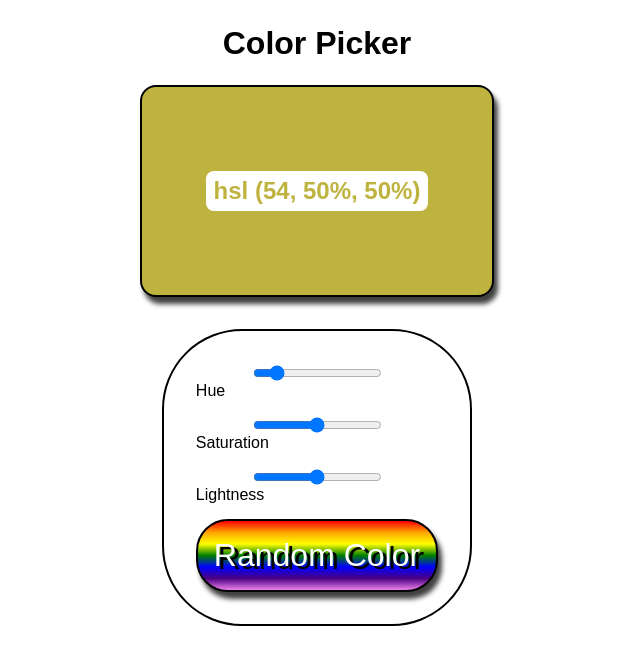
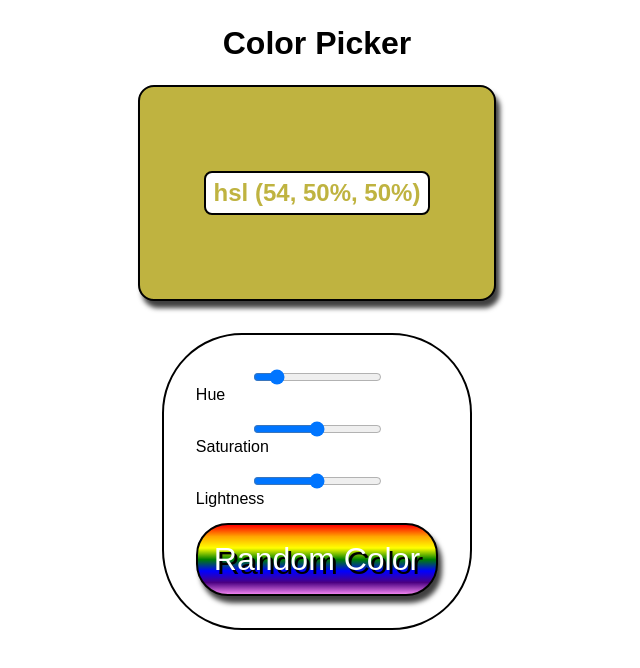
Before and after one commit to jessicaevans17/color-picker, a React (Create React App) app: page / in a window 1280 px wide. Shown: the top 668 px of the page, without its empty margins (323-963 px from the left). Built offline with nearby package versions, Linux system fonts and the light colour scheme.

Commit message:
added more sass

```diff
--- a/src/index.sass
+++ b/src/index.sass
@@ -5,6 +5,18 @@ $black: #000000
 =border($radius)
   border-radius: $radius
   border: solid $black 2px
+
+=flex-column-center
+  display: flex
+  flex-direction: column
+  align-items: center
+
+=shadowy-font($offsetx, $offsety, $blur, $color, $font)
+  font-size: $font
+  text-shadow: $offsetx $offsety $blur $color
+
+=padding($padding)
+  padding: $padding
 
 html
   height: 100%
@@ -15,22 +27,16 @@ body
   min-height: 100%
   font: 16px / 1 sans-serif
 
-
-
 h1
   font-size: 2rem
 
 
 nav
-  display: flex
-  flex-direction: column
-  align-items: center
+ +flex-column-center
 
 
 main
-  display: flex
-  flex-direction: column
-  align-items: center
+ +flex-column-center
 
 
 .color-display
@@ -40,21 +46,19 @@ main
 .color-display-box
   margin-bottom: 2rem
   +border(1rem)
-  padding: 4rem
+  +padding(4rem)
   box-shadow: 4px 7px 5px 0px hsla(0, 0%, 0%, 0.75)
 
 
 .hsl-color
   background-color: $white
-  border-radius: 0.5rem
-  padding: 0.5rem
+  +border(0.5rem)
+  +padding(0.5rem)
 
 
 .sliders
-  display: flex
-  flex-direction: column
-  align-items: center
-  padding: 2rem;
+  +flex-column-center
+  +padding(2rem)
   +border(5rem)
 
 
@@ -64,11 +68,10 @@ main
 
 
 button
-  padding: 1rem
+  +padding(1rem)
   +border(2rem)
+  +shadowy-font(3px, 4px, 0px, $black ,2rem)
   box-shadow: 4px 7px 5px 0px rgba(0, 0, 0, 0.75)
   background-image: linear-gradient($rainbow-color)
   color: $white
-  font-size: 2rem
-  text-shadow: 4px 3px 0 black
   cursor: pointer
```
